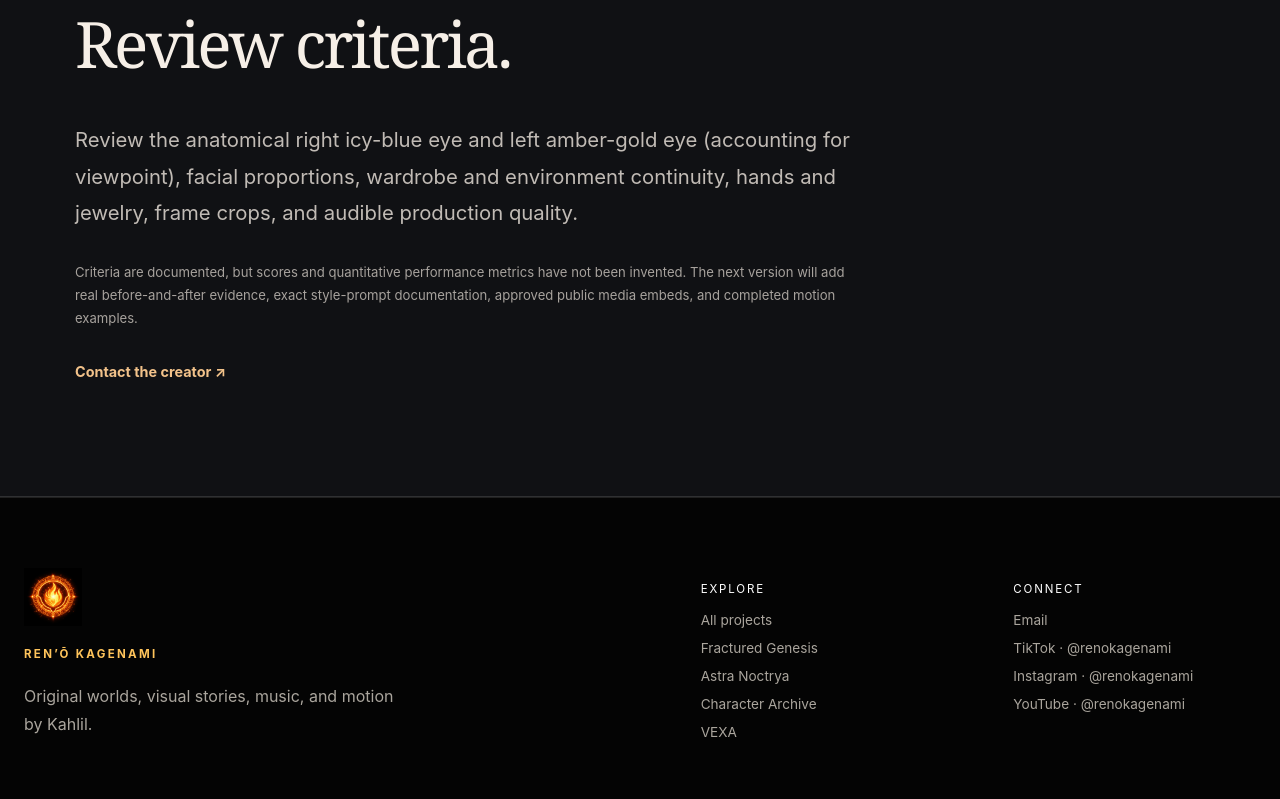
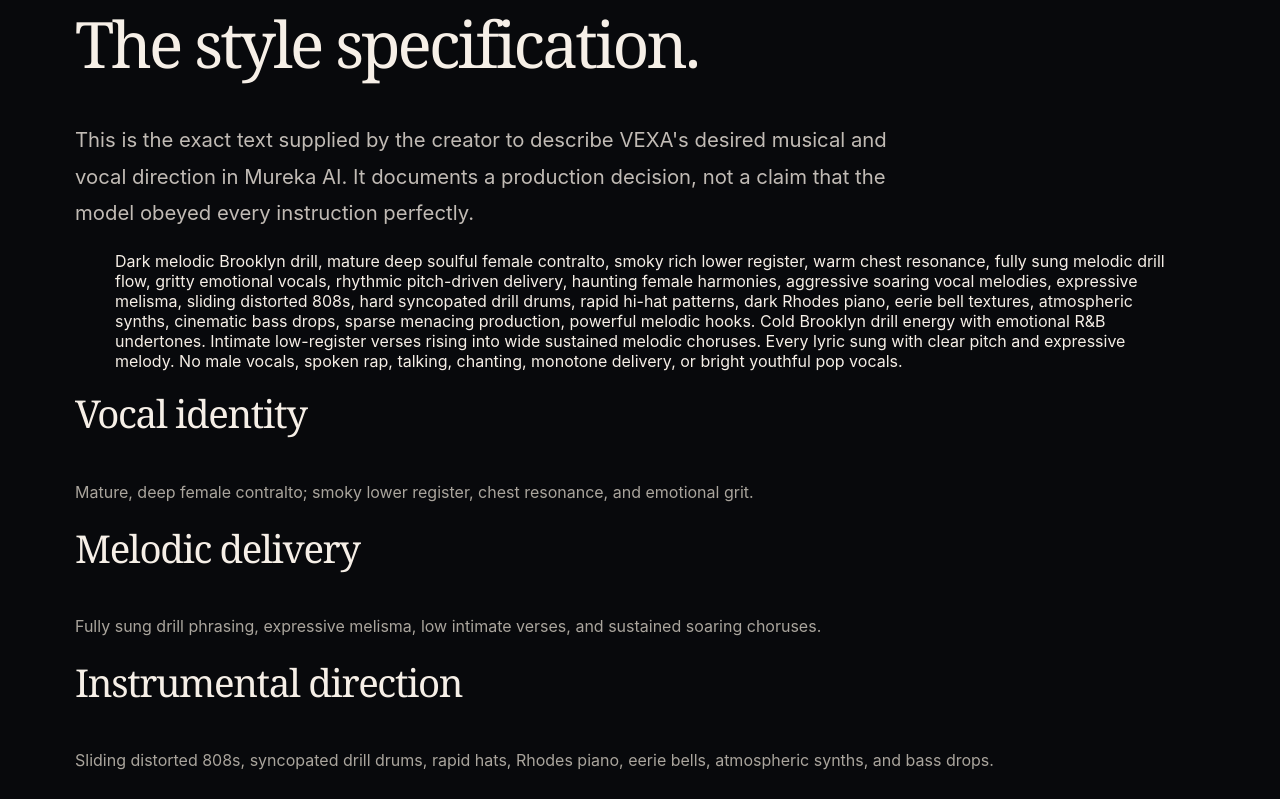
Before and after one commit to SilentGameTales/reno-kagenami-portfolio, a Next.js app: page /portfolio/vexa in a window 1280 px wide. Shown: the part 2880-3679 px from the top of the page. Built offline with nearby package versions, Linux system fonts and the light colour scheme.

Commit message:
Document exact Mureka vocal and production prompt in VEXA case study

```diff
--- a/app/portfolio/vexa/page.js
+++ b/app/portfolio/vexa/page.js
@@ -1,6 +1,13 @@
 import Link from "next/link";
 import styles from "./page.module.css";
 export const metadata = {title:"VEXA — Before the Lights | AI Production Case Study",description:"AI-assisted original music and visual campaign directed by Reno Kagenami: ChatGPT lyric and image work, Mureka AI music production."};
+const murekaStylePrompt = "Dark melodic Brooklyn drill, mature deep soulful female contralto, smoky rich lower register, warm chest resonance, fully sung melodic drill flow, gritty emotional vocals, rhythmic pitch-driven delivery, haunting female harmonies, aggressive soaring vocal melodies, expressive melisma, sliding distorted 808s, hard syncopated drill drums, rapid hi-hat patterns, dark Rhodes piano, eerie bell textures, atmospheric synths, cinematic bass drops, sparse menacing production, powerful melodic hooks. Cold Brooklyn drill energy with emotional R&B undertones. Intimate low-register verses rising into wide sustained melodic choruses. Every lyric sung with clear pitch and expressive melody. No male vocals, spoken rap, talking, chanting, monotone delivery, or bright youthful pop vocals.";
+const audioDirection = [
+  ["Vocal identity", "Mature, deep female contralto; smoky lower register, chest resonance, and emotional grit."],
+  ["Melodic delivery", "Fully sung drill phrasing, expressive melisma, low intimate verses, and sustained soaring choruses."],
+  ["Instrumental direction", "Sliding distorted 808s, syncopated drill drums, rapid hats, Rhodes piano, eerie bells, atmospheric synths, and bass drops."],
+  ["Hard exclusions", "No male vocal, spoken rap, talking, chanting, monotone delivery, or bright youthful pop tone."],
+];
 const workflow=[
 ["01","Concept and lyrics","Kahlil established the song direction and collaborated with ChatGPT on lyrics and refinement."],
 ["02","Music generation","A specific Mureka AI style format guided the generated music and virtual vocal performance."],
@@ -32,10 +39,17 @@
 <p className={styles.eyebrow}>PRODUCTION WORKFLOW</p><h2>Direction. Generation. Review.</h2>
 <div className={styles.steps}>{workflow.map(([num,title,detail])=><article key={num}><small>{num}</small><h3>{title}</h3><p>{detail}</p></article>)}</div>
 </div></section>
+<section className={styles.section}><div className={styles.shell}>
+<p className={styles.eyebrow}>ACTUAL PRODUCTION INPUT / MUREKA AI</p><h2>The style specification.</h2>
+<p className={styles.lead}>This is the exact text supplied by the creator to describe VEXA's desired musical and vocal direction in Mureka AI. It documents a production decision, not a claim that the model obeyed every instruction perfectly.</p>
+<blockquote className={styles.promptBlock}>{murekaStylePrompt}</blockquote>
+<div className={styles.promptGrid}>{audioDirection.map(([title,description])=><article key={title}><h3>{title}</h3><p>{description}</p></article>)}</div>
+<p className={styles.notice}>The specified dark Rhodes piano is a deliberate choice in this individual song prompt; it should not be generalized as a requirement for every VEXA track. Mureka AI generated the music and synthetic singing; no human vocal performance is claimed.</p>
+</div></section>
 <section className={[styles.section,styles.alt].join(" ")}><div className={styles.shell}>
 <p className={styles.eyebrow}>IMAGE + AUDIO EVALUATION</p><h2>Review criteria.</h2>
 <p className={styles.lead}>Review the anatomical right icy-blue eye and left amber-gold eye (accounting for viewpoint), facial proportions, wardrobe and environment continuity, hands and jewelry, frame crops, and audible production quality.</p>
-<p className={styles.notice}>Criteria are documented, but scores and quantitative performance metrics have not been invented. The next version will add real before-and-after evidence, exact style-prompt documentation, approved public media embeds, and completed motion examples.</p>
+<p className={styles.notice}>Criteria are documented, but scores and quantitative performance metrics have not been invented. The exact music style prompt is recorded above. The next version will add real before-and-after evidence, approved public media embeds, and completed motion examples.</p>
 <Link href="/contact" className={styles.link}>Contact the creator ↗</Link>
 </div></section>
 </div>;
```
